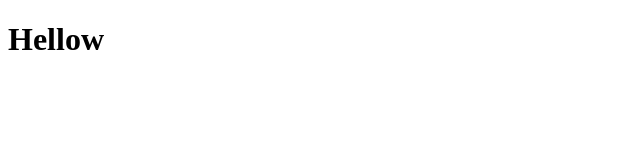
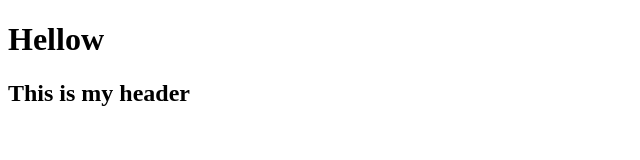
Before and after one commit to shivareddy1287/git-github, a plain HTML site: page index.html in a window 1280 px wide. Shown: the whole page, without its empty margins (0-640 px from the left). Drawn offline with Linux system fonts and the light colour scheme.

Commit message:
updated new one

```diff
--- a/index.html
+++ b/index.html
@@ -7,5 +7,6 @@
   </head>
   <body>
     <h1>Hellow</h1>
+    <h2>This is my header</h2>
   </body>
 </html>
--- a/style.css
+++ b/style.css
@@ -1,3 +1,7 @@
 h1 {
   font-size: 30px;
 }
+
+h2 {
+  font-size: 20px;
+}
```
Also changed, not shown: 1 other file.
